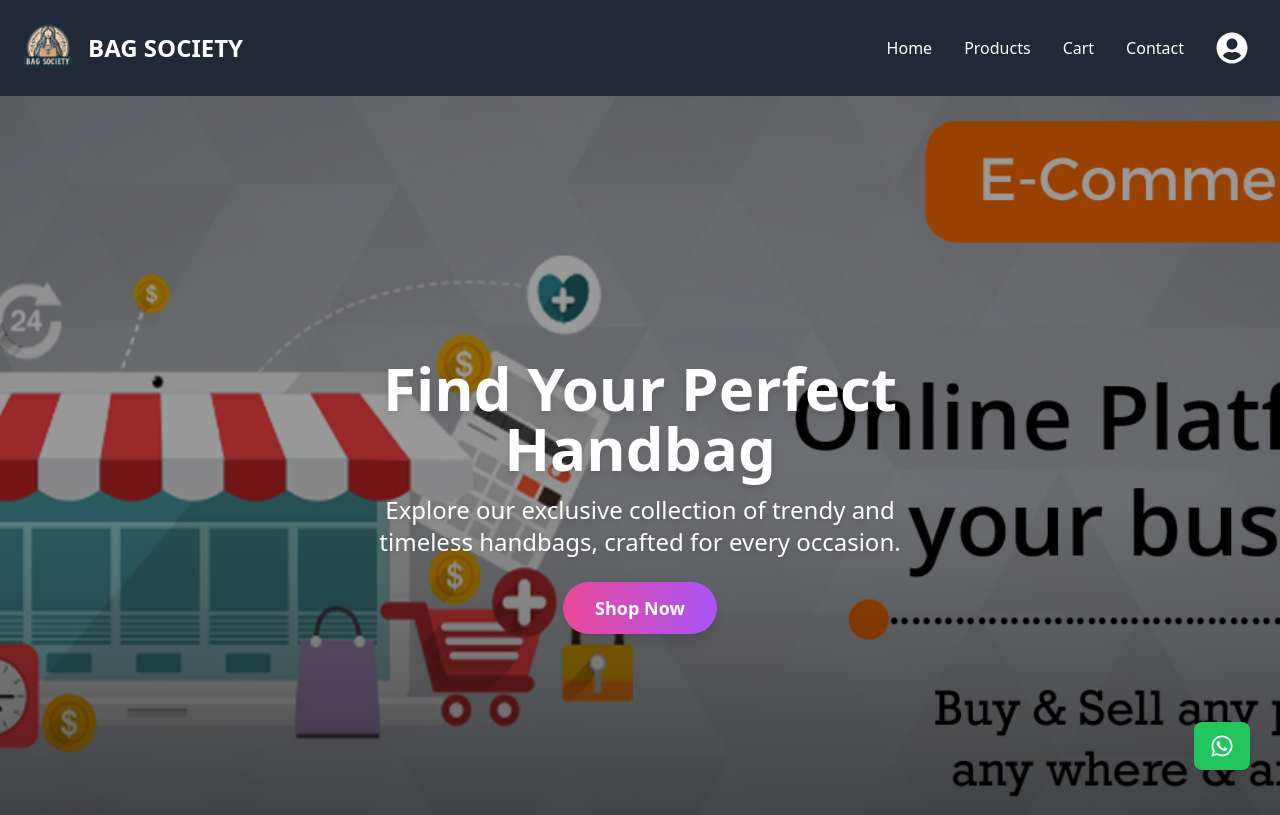
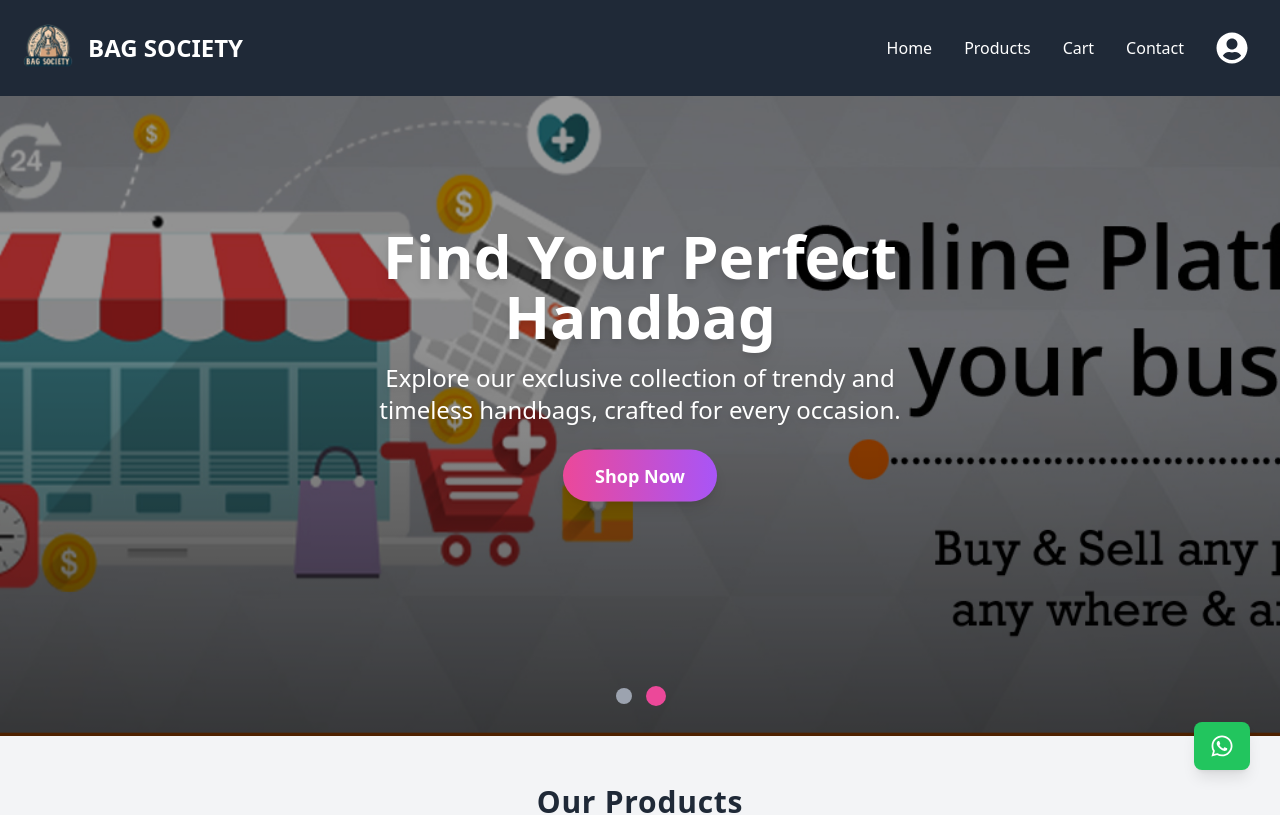
Before and after one commit to Umair-Habibx123/BagSociety_React, a React (Create React App) app: page / in a window 1280 px wide. Shown: the top 815 px of the page. Built offline with nearby package versions, Linux system fonts and the light colour scheme; no server answers; the database is empty.

Commit message:
Initial Commit25

```diff
--- a/src/App.js
+++ b/src/App.js
@@ -48,16 +48,24 @@ function App() {
     <UserProvider>
       <Router>
         <div>
-          <Navbar />
-          {/* ScrollToTop component ensures page scrolls to the top on route change */}
-          <ScrollToTop />
+          <div>
+            <Navbar />
+            <Routes>
+              {/* Home Page */}
+              <Route path="/" element={
+                <>
+                  <Hero />
+                </>
+              } />
+            </Routes>
+            <ScrollToTop />
+          </div>
 
           {/* Routes for different pages */}
           <Routes>
             {/* Home Page */}
             <Route path="/" element={
               <>
-                <Hero />
                 <ProductsSection />
               </>
             } />
--- a/src/components/Hero/Hero.js
+++ b/src/components/Hero/Hero.js
@@ -15,9 +15,11 @@ const Hero = () => {
     return () => clearInterval(interval);
   }, [images.length]);
 
+
   return (
-    <div className="relative w-full h-screen overflow-hidden">
-      {/* Image Slider with Smooth Animation */}
+    <div className="relative w-full h-screen -mt-16 overflow-hidden">
+      {/* Background Slider */}
+
       <div
         className="flex transition-transform duration-1000 ease-in-out"
         style={{
@@ -45,8 +47,10 @@ const Hero = () => {
       {/* Dark Overlay */}
       <div className="absolute inset-0 bg-black opacity-40"></div>
 
+
       {/* Hero Text with Animation */}
-      <div className="absolute top-1/2 left-1/2 transform -translate-x-1/2 -translate-y-1/2 text-center text-white px-6 animate-fadeIn">
+
+      <div className="absolute top-1/2 left-1/2 transform -translate-x-1/2 -translate-y-[40%] text-center text-white px-6 animate-fadeIn">
         <h1 className="text-4xl sm:text-5xl md:text-6xl font-extrabold mb-4 drop-shadow-lg">
           Find Your Perfect Handbag
         </h1>
@@ -66,15 +70,15 @@ const Hero = () => {
           <div
             key={index}
             onClick={() => setCurrentIndex(index)}
-            className={`w-4 h-4 rounded-full cursor-pointer transition-all transform ${
-              index === currentIndex
-                ? 'bg-pink-500 scale-125'
-                : 'bg-gray-400 hover:bg-pink-400'
-            }`}
+            className={`w-4 h-4 rounded-full cursor-pointer transition-all transform ${index === currentIndex
+              ? 'bg-pink-500 scale-125'
+              : 'bg-gray-400 hover:bg-pink-400'
+              }`}
           ></div>
         ))}
       </div>
-    </div>
+
+    </div >
   );
 };
 
--- a/src/components/Navbar/Navbar.js
+++ b/src/components/Navbar/Navbar.js
@@ -7,11 +7,14 @@ import { FaUserCircle } from 'react-icons/fa'; // Import a default user icon fro
 import image1 from '../../assets/images/logo.png';
 
 function Navbar() {
+
   const [isOpen, setIsOpen] = useState(false);
   const [user, setUser] = useState(null); // User state to manage logged-in user info
   const [profilePic, setProfilePic] = useState("/default-profile.png"); // Default profile picture
   const [isDropdownOpen, setIsDropdownOpen] = useState(false); // To toggle the dropdown visibility
   const [userRole, setUserRole] = useState("user"); // State to store the user's role
+  const [isHidden, setIsHidden] = useState(false);
+  const [prevScrollPos, setPrevScrollPos] = useState(window.pageYOffset);
 
   const auth = getAuth();
   const provider = new GoogleAuthProvider();
@@ -23,6 +26,7 @@ function Navbar() {
     function handleClickOutside(event) {
       if (dropdownRef.current && !dropdownRef.current.contains(event.target)) {
         setIsDropdownOpen(false); // Close the dropdown if clicked outside
+        setIsOpen(false);
       }
       if (
         dropdownRef.current &&
@@ -33,7 +37,13 @@ function Navbar() {
       }
     }
     const handleScroll = () => {
+      const currentScrollPos = window.pageYOffset;
+      const isScrollingUp = prevScrollPos > currentScrollPos;
+
+      setIsHidden(!isScrollingUp && currentScrollPos > 50);
+      setPrevScrollPos(currentScrollPos);
       setIsDropdownOpen(false);
+      setIsOpen(false);
     };
 
     document.addEventListener("mousedown", handleClickOutside);
@@ -49,7 +59,7 @@ function Navbar() {
       document.removeEventListener("mousedown", handleClickOutside);
       window.removeEventListener("scroll", handleScroll);
     };
-  }, [isDropdownOpen]);
+  }, [isDropdownOpen, prevScrollPos]);
 
 
   const closeMenu = () => setIsOpen(false);
@@ -118,7 +128,10 @@ function Navbar() {
   }, [auth]);
 
   return (
-    <nav className="bg-gray-800">
+    <nav
+      className={`fixed top-0 left-0 w-full bg-gray-800 z-50 transition-transform duration-300 ${isHidden ? "-translate-y-full" : "translate-y-0"
+        }`}
+    >
       <div className="w-full px-4 py-4 flex justify-between items-center">
         {/* Logo */}
         <div className="flex items-center whitespace-nowrap">
@@ -165,13 +178,15 @@ function Navbar() {
           </button>
         </div>
 
+
         {/* Full-Screen Overlay */}
         {isOpen && (
           <div
-            className="fixed inset-0 bg-black bg-opacity-25 z-10"
+            className="fixed inset-0 bg-black bg-opacity-25 z-40"
             onClick={closeMenu}
           />
         )}
+
 
         {/* Profile Icon Mobile */}
         {user && (
@@ -282,7 +297,8 @@ function Navbar() {
         </ul>
 
         {/* Profile Icon outside the navigation list, not inside the hamburger menu */}
-        <div className="hidden md:flex md:items-center"> {/* Visible only on larger screens */}
+        {/* Visible only on larger screens */}
+        <div className="hidden md:flex md:items-center">
           {user ? (
             <div className="relative">
               <img
```
